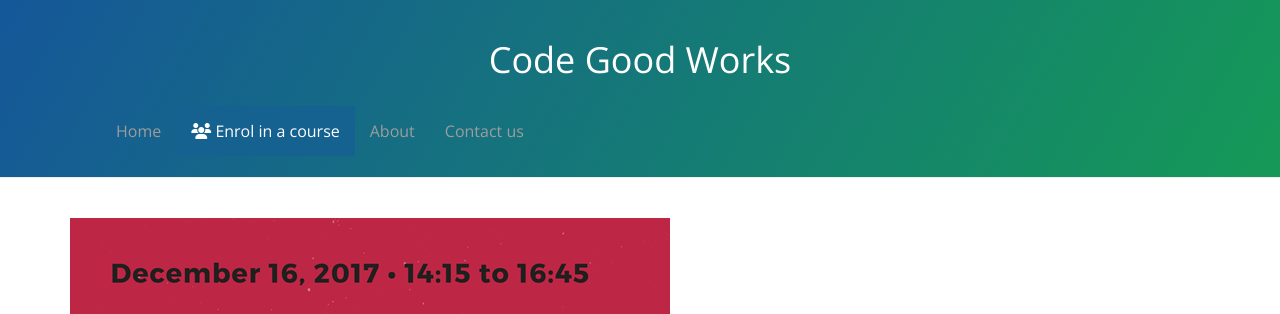
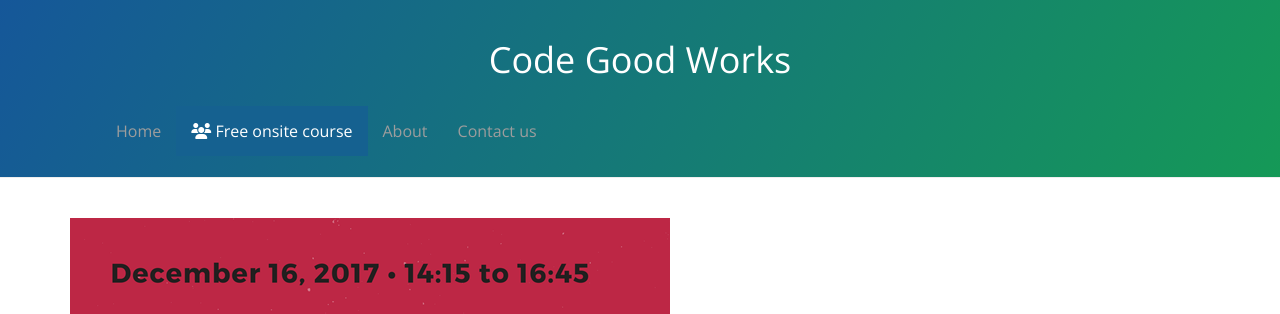
Before and after one commit to yucigou/codegoodworks, a Jekyll site: the page built from enrolment.md, in a window 1280 px wide and 900 px high. Shown: the top 314 px of the window. Built offline with Jekyll 4.4.1, drawn with Linux system fonts in a browser that asks for light colours; nearby versions of some CDN libraries.

Commit message:
Update course info

```diff
--- a/_includes/menu.html
+++ b/_includes/menu.html
@@ -10,7 +10,7 @@
     <div class="collapse navbar-collapse" id="myNavbar">
       <ul class="nav navbar-nav">
         <li id="home" class="active"><a href="/">Home</a></li>
-        <li id="enrolment"><a href="/enrolment"><i class="fa fa-users" aria-hidden="true"></i>&nbsp;Enrol in a course</a></li>
+        <li id="enrolment"><a href="/enrolment"><i class="fa fa-users" aria-hidden="true"></i>&nbsp;Free onsite course</a></li>
         <li id="about"><a href="/about">About</a></li>
         <li id="contact"><a href="/contact">Contact us</a></li>
       </ul>
--- a/enrolment.md
+++ b/enrolment.md
@@ -3,7 +3,7 @@
 # Edit theme's home layout instead if you wanna make some changes
 # See: https://jekyllrb.com/docs/themes/#overriding-theme-defaults
 layout: page
-title: Enrol in a free onsite course - Code Good Works
+title: Free onsite course - Code Good Works
 ---
 
 {% assign author = site.data.authors['yuci_gou'] %}
```
